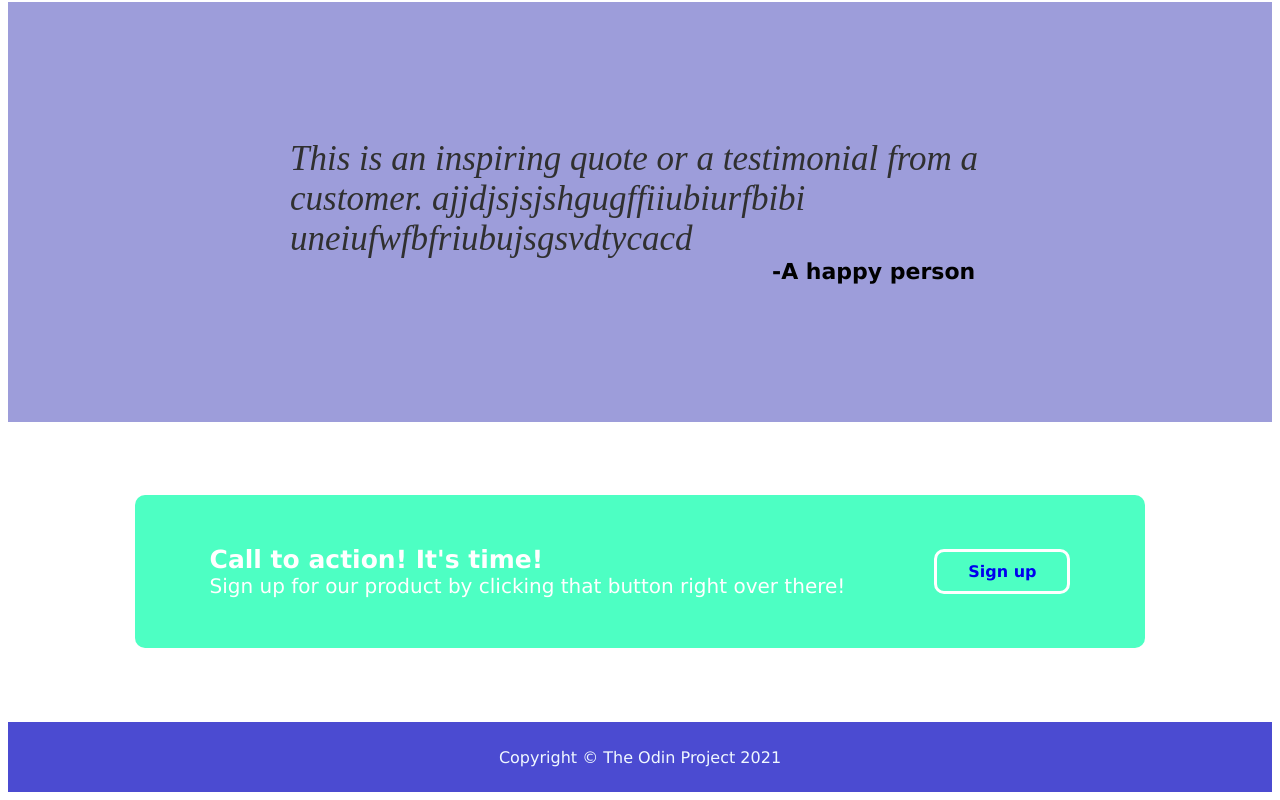
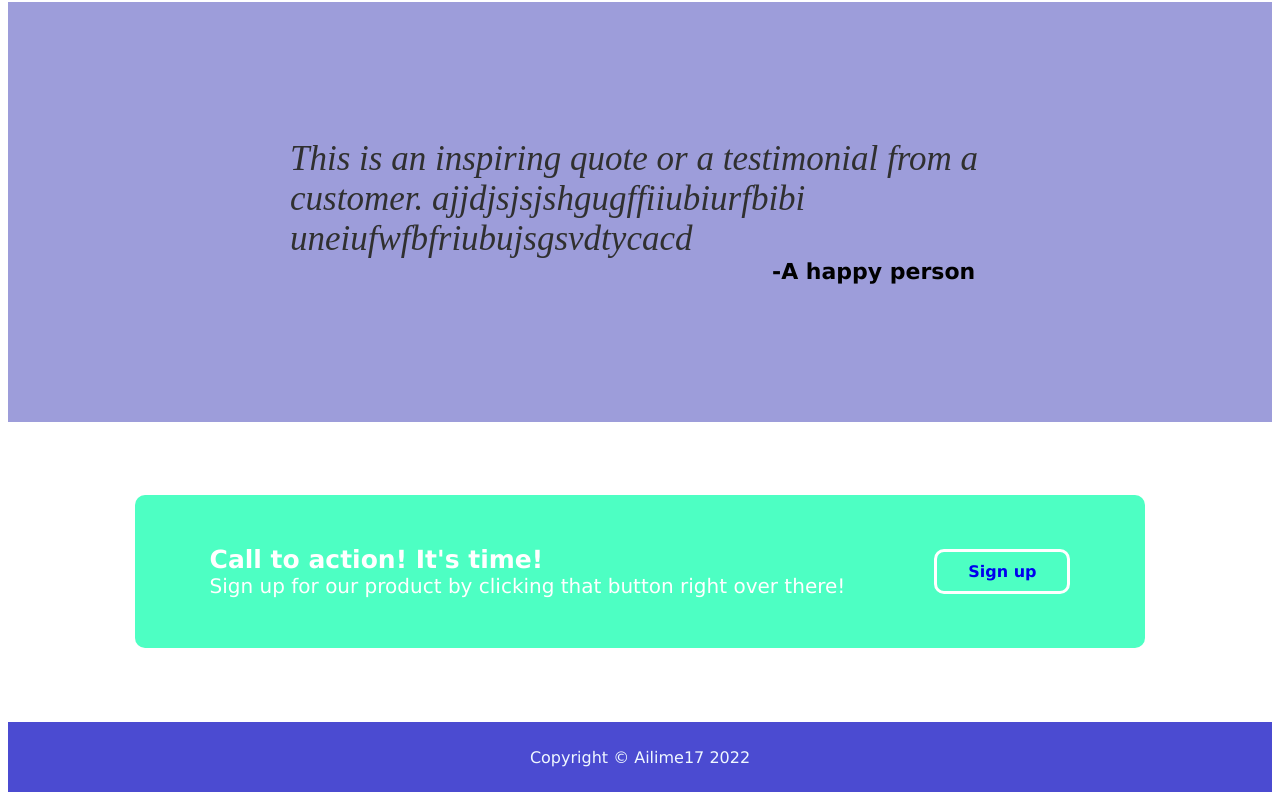
Before and after one commit to Ailime17/Landing-page, a plain HTML site: page index.html in a window 1280 px wide. Shown: the part 1076-1876 px from the top of the page. Drawn offline with Linux system fonts and the light colour scheme.

Commit message:
Correct the copyright

```diff
--- a/index.html
+++ b/index.html
@@ -67,7 +67,7 @@
             </div>
 
             <div class="footer">
-                <p class="footertext">Copyright <span>&copy;</span> The Odin Project 2021</p>
+                <p class="footertext">Copyright <span>&copy;</span> Ailime17 2022</p>
             </div>
 
         </div>
```
